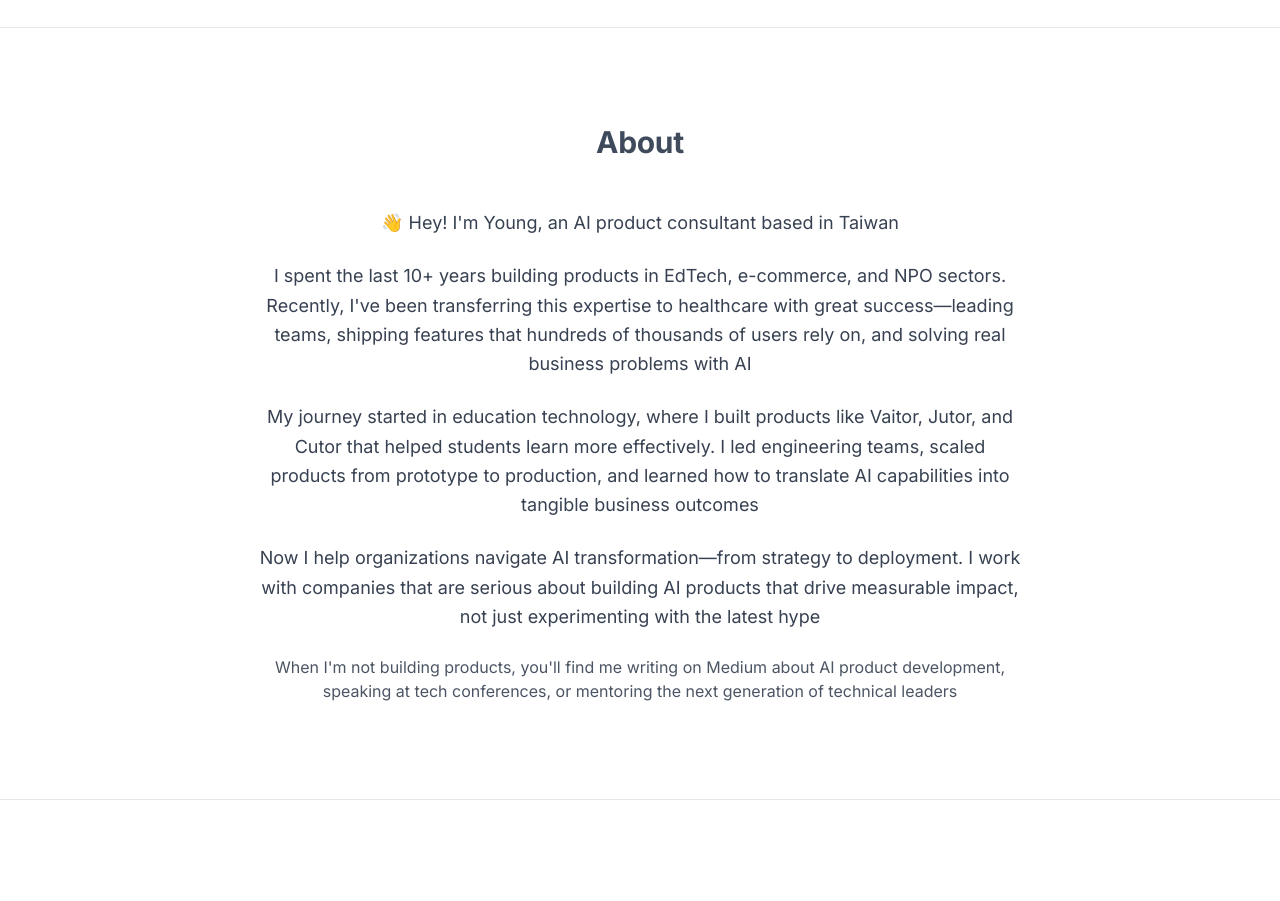
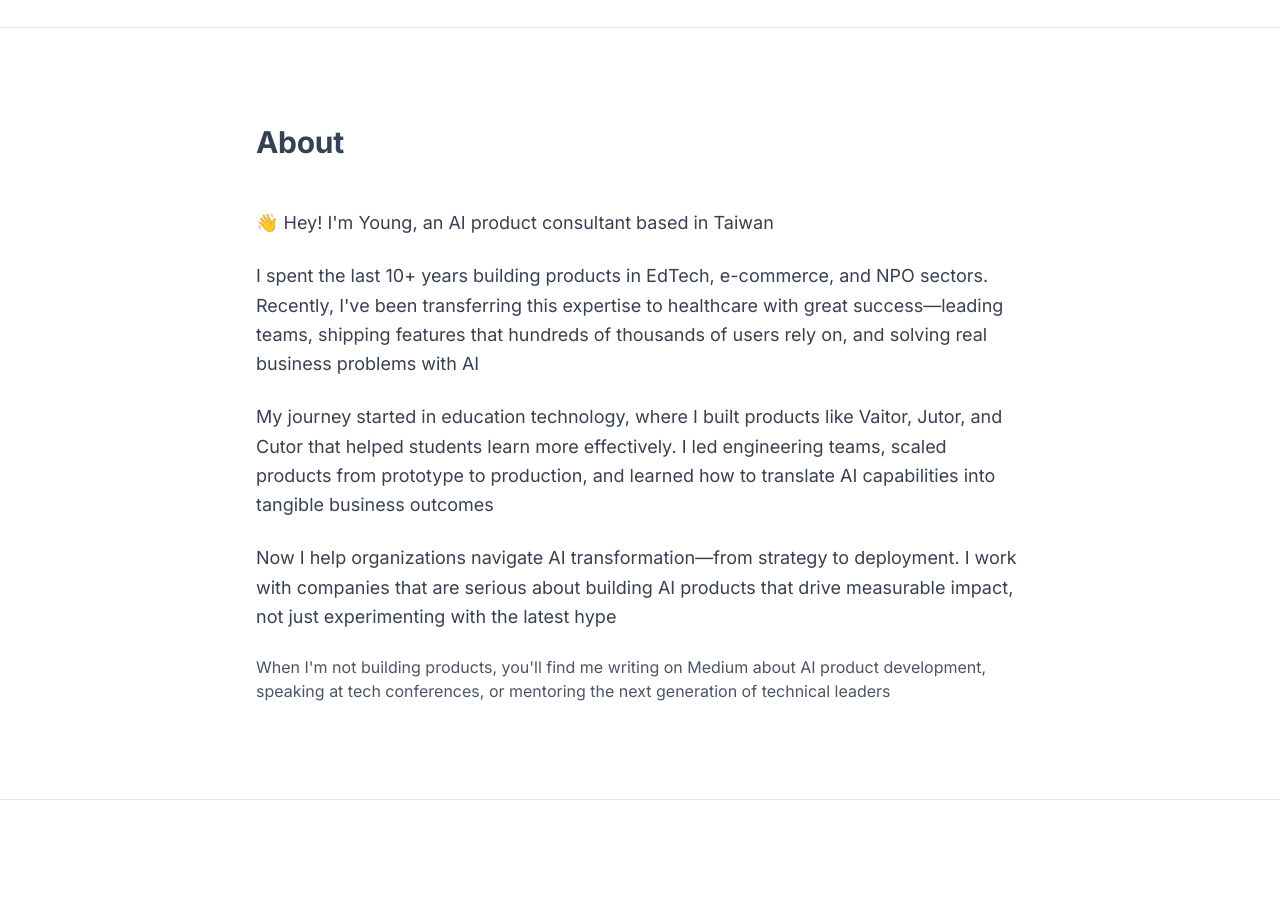
Before and after one commit to Youngger9765/young-personal-site, a Next.js app: page /en in a window 1280 px wide. Shown: the part 820-1721 px from the top of the page. Built offline with nearby package versions, Linux system fonts and the light colour scheme.

Commit message:
Align about sections with left text

```diff
--- a/app/[locale]/about/page.tsx
+++ b/app/[locale]/about/page.tsx
@@ -69,7 +69,7 @@ export default function AboutPage() {
 
         {/* Personal Story */}
         <section className="border-t border-gray-200">
-          <div className="max-w-4xl mx-auto px-6 py-24 text-center">
+          <div className="max-w-4xl mx-auto px-6 py-24 text-left">
             <motion.div
               initial={{ opacity: 0 }}
               whileInView={{ opacity: 1 }}
@@ -85,9 +85,9 @@ export default function AboutPage() {
                 </p>
               </div>
 
-              <p className="text-center">{t('about.paragraph1')}</p>
-              <p className="text-center">{t('about.paragraph2')}</p>
-              <p className="text-center">{t('about.paragraph3')}</p>
+              <p>{t('about.paragraph1')}</p>
+              <p>{t('about.paragraph2')}</p>
+              <p>{t('about.paragraph3')}</p>
             </motion.div>
           </div>
         </section>
@@ -309,7 +309,7 @@ export default function AboutPage() {
 
         {/* Values & Beliefs + Working Style */}
         <section className="border-t border-gray-200">
-          <div className="max-w-4xl mx-auto px-6 py-24 text-center">
+          <div className="max-w-4xl mx-auto px-6 py-24 text-left">
             <div className="grid grid-cols-1 md:grid-cols-2 gap-16">
               {/* Beliefs Column */}
               <div>
--- a/app/[locale]/page.tsx
+++ b/app/[locale]/page.tsx
@@ -131,17 +131,17 @@ export default function Home() {
               initial={{ opacity: 0 }}
               whileInView={{ opacity: 1 }}
               viewport={{ once: true }}
-              className="max-w-3xl mx-auto text-center"
+              className="max-w-3xl mx-auto text-left"
             >
               <h2 className="text-2xl md:text-3xl font-bold bg-gradient-to-r from-slate-blue to-gray-600 bg-clip-text text-transparent mb-12">
                 {t('about.title')}
               </h2>
               <div className="space-y-6 text-lg text-gray-700 leading-relaxed">
-                <p>{t('about.intro')}</p>
-                <p>{t('about.paragraph1')}</p>
-                <p>{t('about.paragraph2')}</p>
-                <p>{t('about.paragraph3')}</p>
-                <p className="text-gray-600 text-base">{t('about.paragraph4')}</p>
+                <p className="text-left">{t('about.intro')}</p>
+                <p className="text-left">{t('about.paragraph1')}</p>
+                <p className="text-left">{t('about.paragraph2')}</p>
+                <p className="text-left">{t('about.paragraph3')}</p>
+                <p className="text-left text-gray-600 text-base">{t('about.paragraph4')}</p>
               </div>
             </motion.div>
           </div>
```
